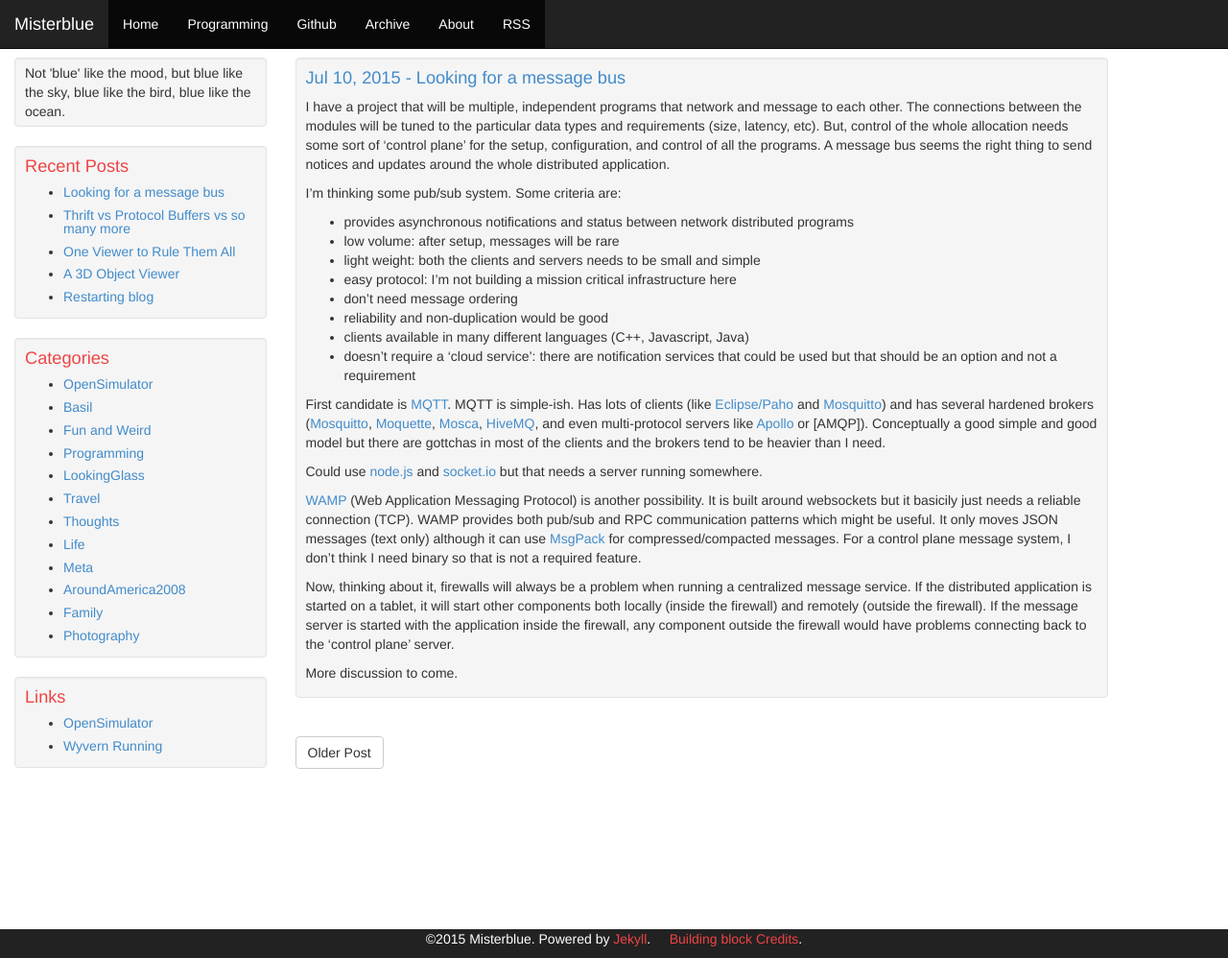
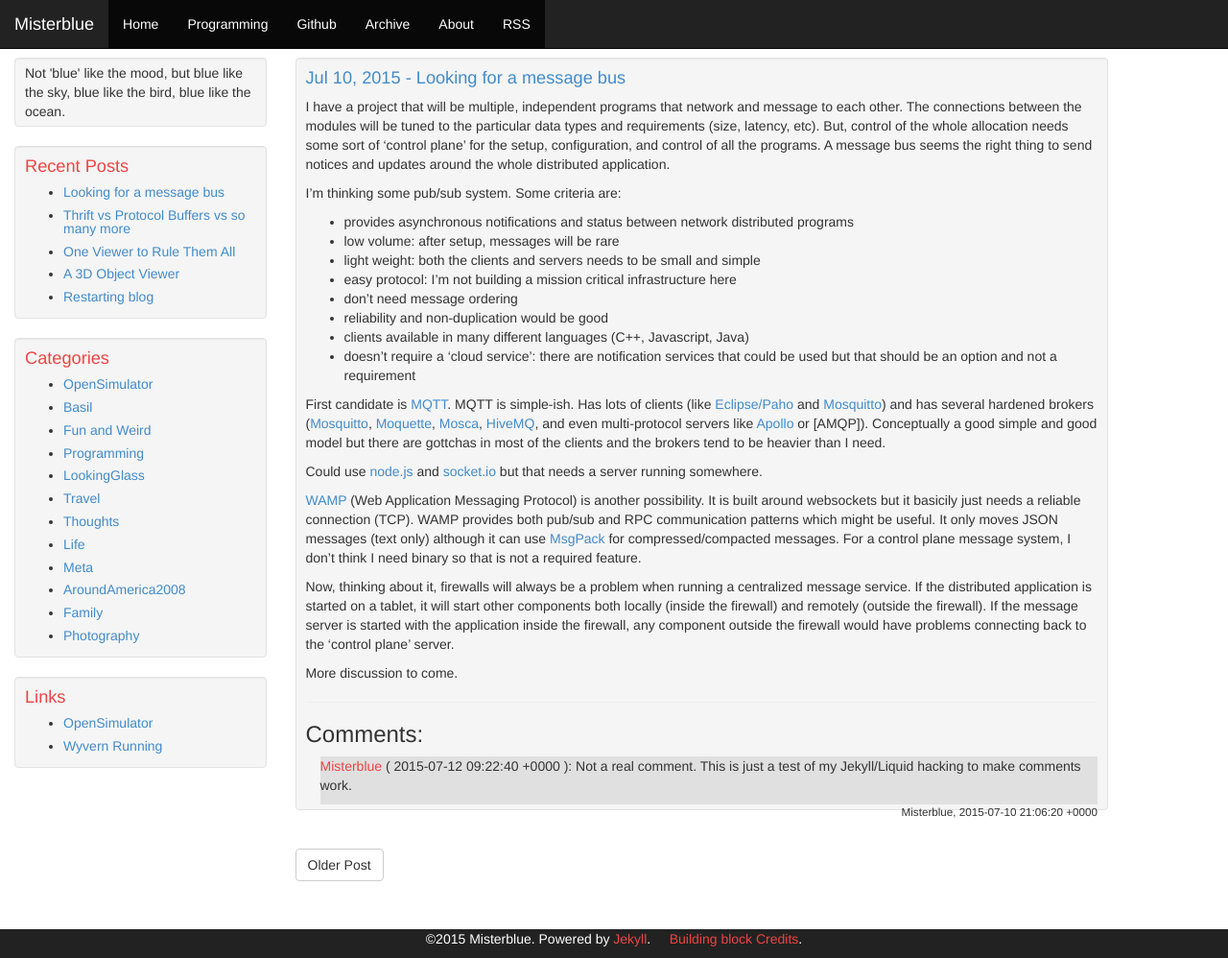
Before and after one commit to Misterblue/misterblue.github.io, a Jekyll site: the page built from _posts/2015-07-10-Looking-for-a-message-bus.md, in a window 1280 px wide and 998 px high. Shown: the whole window at 96% size. Built offline with Jekyll 4.4.1, drawn with Linux system fonts in a browser that asks for light colours; Markdown is read by kramdown in place of the engine named in the settings; comment, search, counter and statistics services are not loaded.

Commit message:
Hacking to move since article rendering into one include file. Comments only appear on the single article page although things are now setup to allow them to be on the main page.

```diff
--- a/_includes/header.html
+++ b/_includes/header.html
@@ -5,11 +5,12 @@
     <meta charset="UTF-8">
     <title>{{ site.name }}</title>
     <meta name="viewport" content="width=device-width, initial-scale=1.0">
-    <script src="{{ site.baseurl }}/js/jquery.min.js"></script>
-    <script src="{{ site.baseurl }}/js/bootstrap.min.js"></script>
     <link href="{{ site.baseurl }}/css/bootstrap.min.css" rel="stylesheet">
     <link href="{{ site.baseurl }}/css/theme.css" rel="stylesheet">
     <link href="{{ site.baseurl }}/css/misterblue.css" rel="stylesheet">
+    <script src="{{ site.baseurl }}/js/jquery.min.js"></script>
+    <script src="{{ site.baseurl }}/js/bootstrap.min.js"></script>
+    <script src="{{ site.baseurl }}/js/misterblue.js"></script>
     {% include analytics.html %}
 </head>
 
--- a/_includes/one-post.html
+++ b/_includes/one-post.html
@@ -1,18 +1,39 @@
-{% assign post = include.thepost %}
+{% assign thepost = include.thepost %}
+{% assign thecontent = include.thecontent %}
+{% assign ownpage = include.ownpage %}
 
 <div class="article">
     <div class="well">
-        <h1><a href="{{ site.baseurl}}{{ post.url }}">{{ post.date | date: "%b %-d, %Y" }} - {{ post.title }}</a></h1>
-        {% if site.commentable == true and post.comments == true and site.disqus != '' %}
-          <p class="author"><a href="{{ site.baseurl }}{{ post.url }}/#disqus_thread">Comments</a></p>
-        {% endif %}
+        <h1><a href="{{ site.baseurl}}{{ thepost.url }}">{{ thepost.date | date: "%b %-d, %Y" }} - {{ thepost.title }}</a></h1>
         <div class="content">
-            {{ post.content }}
+            {{ thecontent }}
+
+            {% assign commentClass = "" %}
+            {% if ownpage == "yes" %}
+                {% assign commentClass = "" %}
+                {% if thepost.comments %}
+                    <hr>
+                    <h3>Comments:</h3>
+                    {% for comment in thepost.comments %}
+                        <div class="mb-oldcomment" {{ commentClass }} >
+                            <span class="author">{{ comment.author }}</span>
+                            ( <span class="date">{{ comment.date }}</span> ):
+                            {{ comment.content }}
+                        </div>
+                    {% endfor %}
+                {% endif %}
+
+                {% if thepost.commentable %}
+                {% endif %}
+            {% else %}
+                {% assign commentClass = 'class="blindtoggle"' %}
+            {% endif %}
+
             <div class="mb-content-footer">
-                {{ post.author.display_name }}, {{ post.date }}
-                {% if post.categories %}
+                {{ thepost.author.display_name }}, {{ thepost.date }}
+                {% if thepost.categories %}
                     {% assign first = "first" %}
-                    {% for cat in post.categories %}
+                    {% for cat in thepost.categories %}
                         {% if site.data.categories.display-categories contains cat %}
                             {% if first == "first" %}
                                 ,
@@ -25,6 +46,7 @@
                     {% endfor %}
                 {% endif %}
             </div>
+
         </div>
     </div>
 </div>
--- a/_layouts/post.html
+++ b/_layouts/post.html
@@ -6,34 +6,8 @@
             {% include sidebar.html %}
         </div>
         <div class="col-md-9">
-          <div class="article">
-            <div class="well">
-                <h1><a href="{{ site.baseurl}}{{ page.url }}">{{ page.date | date: "%b %-d, %Y" }} - {{ page.title }}</a></h1>
-            {% if site.comments == true and page.comments == true and site.disqus != '' %}
-                <p class="author"><a href="#disqus_thread">Comments</a></p>
-            {% endif %}
-            <div class="post-content">
-            {{ content }}
-            </div>
-            {% if page.comments %}
-                <hr>
-                <h3>Comments:</h3>
-                {% for comment in page.comments %}
-                    <div class="mb-oldcomment">
-                        <span class="author">{{ comment.author }}</span>
-                        ( <span class="date">{{ comment.date }}</span> ):
-                        {{ comment.content }}
-                    </div>
-                {% endfor %}
-            {% endif %}
-            {% if page.commentable %}
-            <div id="disqus_thread">
-                <noscript>Please enable JavaScript to view the <a href="http://disqus.com/?ref_noscript">comments powered by Disqus.</a></noscript>
-                <a href="http://disqus.com" class="dsq-brlink">comments powered by <span class="logo-disqus">Disqus</span></a>
-            </div>
-            {% endif %}
-            </div>
-          </div>
+            {% include one-post.html thepost=page thecontent=content ownpage="yes" %}
+
             <div class="pagination">
                 {% if page.next %}
                     <a class="btn btn-default" href="{{ site.baseurl}}{{ page.next.url }}" class="next">Newer Post</a>
@@ -42,7 +16,6 @@
                     <a class="btn btn-default" href="{{ site.baseurl}}{{ page.previous.url }}" class="previous">Older Post</a>
                 {% endif %}
             </div>
-
         </div>
     </div>
 </div>
--- a/_posts/2015-07-10-Looking-for-a-message-bus.md
+++ b/_posts/2015-07-10-Looking-for-a-message-bus.md
@@ -19,13 +19,14 @@ date: 2015-07-10 21:06:20   # SET DATE
 categories:
 - Basil
 - Programming
-# comments:
-# - id: 100   # unused number
-#   author: AUTHOR-HANDLE
-#   author_email: AUTHOR-EMAIL
-#   author_url:
-#   date: 2004-10-09 09:22:40  # SET DATE
-#   content: COMENT TEXT
+comments:
+- id: 100   # unused number
+  author: Misterblue
+  author_email: misterblue-blog@misterblue.com
+  author_url:
+  date: 2015-07-12 09:22:40  # SET DATE
+  content: >-
+    Not a real comment. This is just a test of my Jekyll/Liquid hacking to make comments work.
 # - id: 101
 #   author: Misterblue
 #   author_email: misterblue-mt@misterblue.com
--- a/index.html
+++ b/index.html
@@ -4,7 +4,7 @@ layout: default
 
 {% for post in paginator.posts %}
   {% if post.status == "publish" %}
-    {% include one-post.html thepost=post %}
+    {% include one-post.html thepost=post thecontent=post.content ownpage="no" %}
   {% endif %}
 {% endfor %}
 
--- /dev/null
+++ b/js/misterblue.js
@@ -0,0 +1,6 @@
+// Copyright 2015 Misterblue
+
+// Make an element appear and disappear
+$(document).click(function() {
+    $(".blindtoggle").toggle("blind");
+});
```
Also changed, not shown: _includes/add-comment.html (+4 -4 lines), 1 other file. Lines whose indentation alone changed are shown as unchanged.
